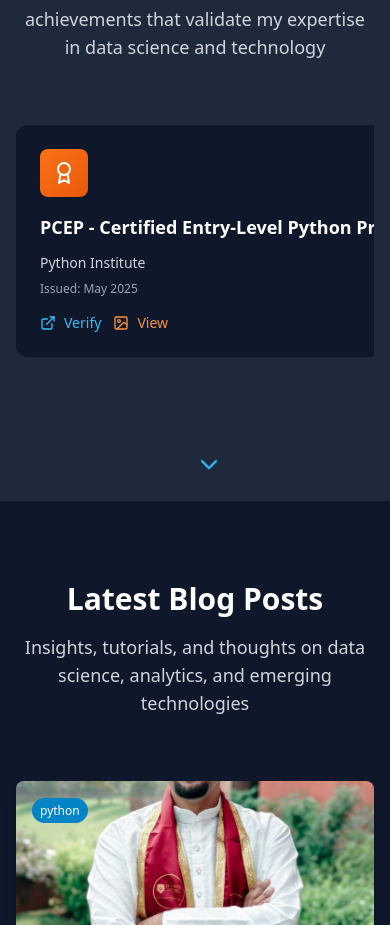
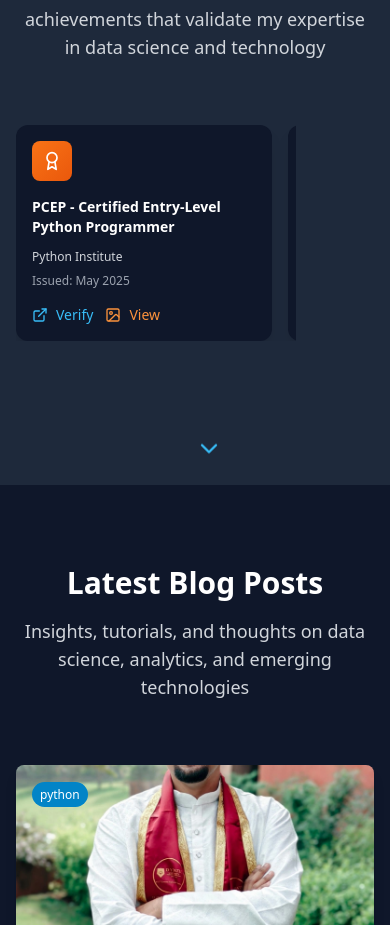
Before and after one commit to palash-droid/BoltPortfolio, a React (Vite) app: page / in a window 390 px wide. Shown: the part 4180-5105 px from the top of the page. Built offline with nearby package versions, Linux system fonts and the light colour scheme.

Commit message:
fixed the mobile view for certification section cards

```diff
--- a/src/components/Certifications.tsx
+++ b/src/components/Certifications.tsx
@@ -97,7 +97,7 @@ const Certifications = () => {
             <div className="flex-1 overflow-hidden">
               <div
                 ref={scrollContainerRef}
-                className="flex gap-6 overflow-x-auto scrollbar-hide certification-container"
+                className="flex gap-4 md:gap-6 overflow-x-auto scrollbar-hide certification-container"
                 style={{
                   scrollbarWidth: 'none',
                   msOverflowStyle: 'none'
@@ -109,17 +109,17 @@ const Certifications = () => {
                     initial={{ opacity: 0, y: 20 }}
                     animate={inView ? { opacity: 1, y: 0 } : { opacity: 0, y: 20 }}
                     transition={{ duration: 0.8, delay: index * 0.1 }}
-                    className="flex-shrink-0 w-70 md:w-80 bg-white dark:bg-dark-900 rounded-xl p-6 shadow-lg hover:shadow-xl transition-all duration-300 hover:-translate-y-2 group"
+                    className="flex-shrink-0 w-64 sm:w-70 md:w-80 bg-white dark:bg-dark-900 rounded-xl p-4 md:p-6 shadow-lg hover:shadow-xl transition-all duration-300 hover:-translate-y-2 group"
                   >
-                    <div className="flex items-center justify-center w-12 h-12 bg-gradient-to-br from-accent-500 to-accent-600 rounded-lg mb-4 group-hover:scale-110 transition-transform duration-300">
-                      <Award className="h-6 w-6 text-white" />
+                    <div className="flex items-center justify-center w-10 h-10 md:w-12 md:h-12 bg-gradient-to-br from-accent-500 to-accent-600 rounded-lg mb-4 group-hover:scale-110 transition-transform duration-300">
+                      <Award className="h-5 w-5 md:h-6 md:w-6 text-white" />
                     </div>
 
-                    <h3 className="text-lg font-semibold text-gray-900 dark:text-white mb-3 line-clamp-2">
+                    <h3 className="text-sm md:text-lg font-semibold text-gray-900 dark:text-white mb-3 line-clamp-2">
                       {cert.title}
                     </h3>
 
-                    <p className="text-sm text-gray-600 dark:text-gray-300 mb-2">
+                    <p className="text-xs md:text-sm text-gray-600 dark:text-gray-300 mb-2">
                       {cert.issuer}
                     </p>
 
--- a/src/index.css
+++ b/src/index.css
@@ -39,8 +39,15 @@
 
 @media (max-width: 768px) {
     .certification-container {
-        width: calc(2 * 280px + 1 * 24px);
-        /* 2 cards * 280px width + 1 gap * 24px on mobile */
+        width: calc(2 * 256px + 1 * 16px);
+        /* 2 cards * 256px width + 1 gap * 16px on mobile */
+    }
+}
+
+@media (max-width: 480px) {
+    .certification-container {
+        width: calc(1 * 280px);
+        /* 1 card on very small screens */
     }
 }
 
```
